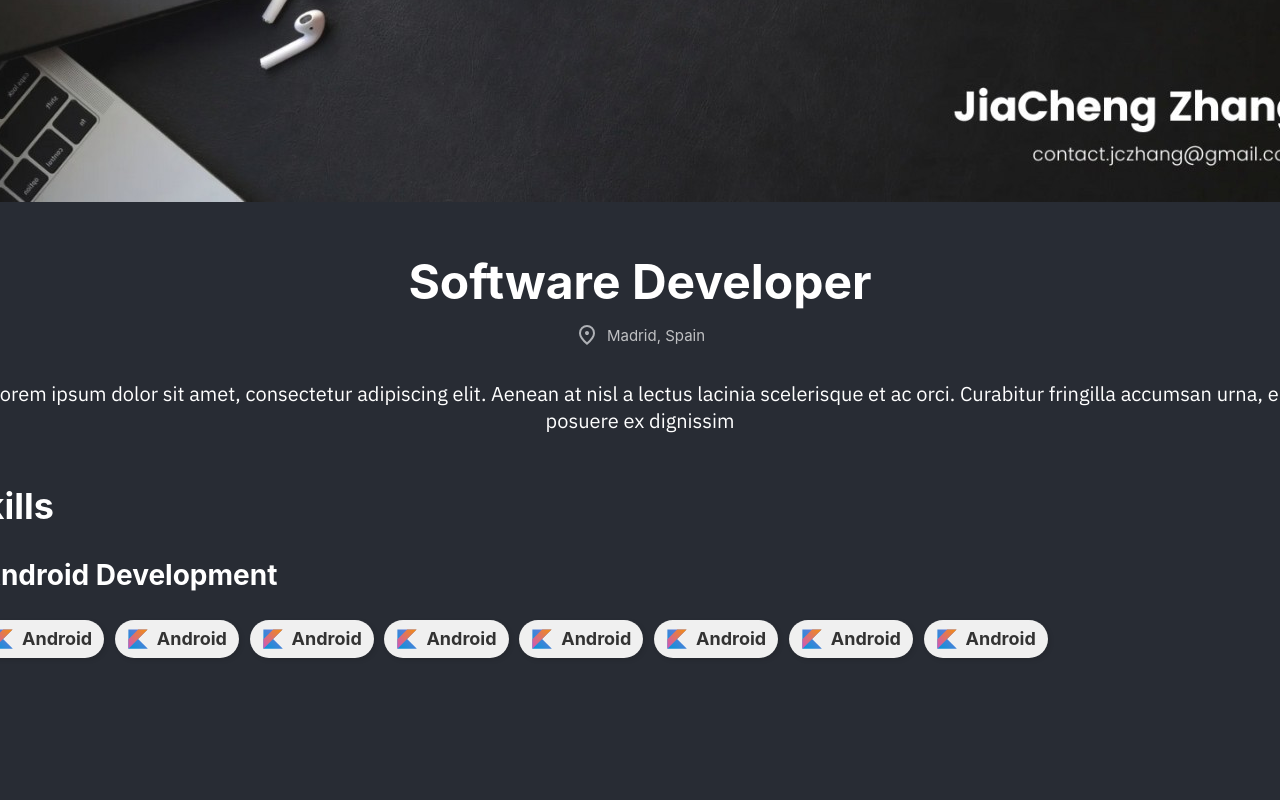
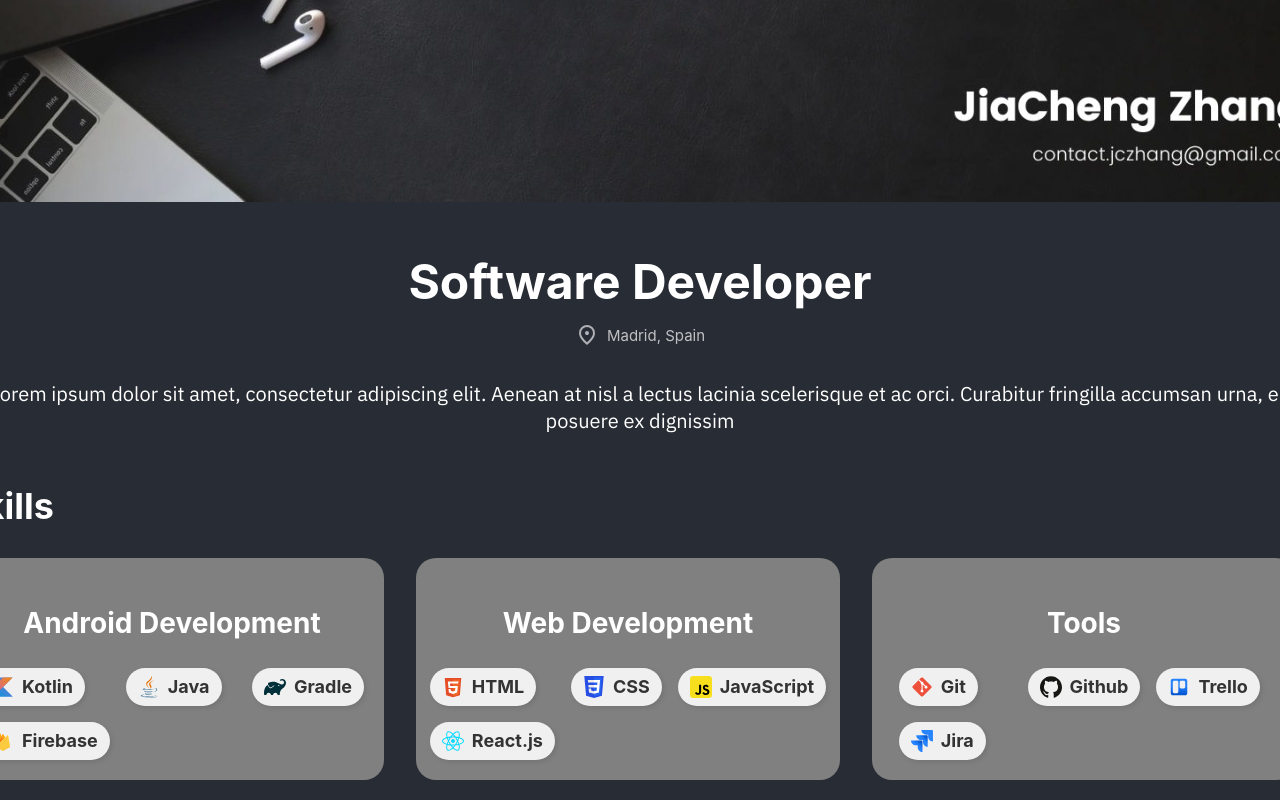
Before and after one commit to JiaChengZhang14/jczhang.github.io, a React (Create React App) app: page / in a window 1280 px wide. Shown: the part 276-1076 px from the top of the page. Before the commit the page ends 954 px from the top, so only its background shows below. Built offline with nearby package versions, Linux system fonts and the light colour scheme.

Commit message:
Added more skills to the skills section

```diff
--- a/src/components/skills.jsx
+++ b/src/components/skills.jsx
@@ -6,17 +6,33 @@ function Skills() {
     return (
         <section className="skills-section">
             <h2>Skills</h2>
-            <div className='box-indent'>
-                <h3>Android Development</h3>
-                <div className="chip-box">
-                    <SkillChip image='/icons/kotlin-svgrepo-com.svg' text='Android' />
-                    <SkillChip image='/icons/kotlin-svgrepo-com.svg' text='Android' />
-                    <SkillChip image='/icons/kotlin-svgrepo-com.svg' text='Android' />
-                    <SkillChip image='/icons/kotlin-svgrepo-com.svg' text='Android' />
-                    <SkillChip image='/icons/kotlin-svgrepo-com.svg' text='Android' />
-                    <SkillChip image='/icons/kotlin-svgrepo-com.svg' text='Android' />
-                    <SkillChip image='/icons/kotlin-svgrepo-com.svg' text='Android' />
-                    <SkillChip image='/icons/kotlin-svgrepo-com.svg' text='Android' />
+            <div className='skills-box'>
+                <div className='skills-box__skill-card'>
+                    <h3>Android Development</h3>
+                    <div className="chip-box">
+                        <SkillChip image='/icons/kotlin-svgrepo-com.svg' text='Kotlin' />
+                        <SkillChip image='/icons/java-svgrepo-com.svg' text='Java' />
+                        <SkillChip image='\icons\gradle-svgrepo-com.svg' text='Gradle' />
+                        <SkillChip image='\icons\firebase-svgrepo-com.svg' text='Firebase' />
+                    </div>
+                </div>
+                <div className='skills-box__skill-card'>
+                    <h3>Web Development</h3>
+                    <div className="chip-box">
+                        <SkillChip image='\icons\html-5-svgrepo-com.svg' text='HTML' />
+                        <SkillChip image='\icons\css3-svgrepo-com.svg' text='CSS' />
+                        <SkillChip image='\icons\javascript-svgrepo-com.svg' text='JavaScript' />
+                        <SkillChip image='\icons\react-svgrepo-com.svg' text='React.js' />
+                    </div>
+                </div>
+                <div className='skills-box__skill-card'>
+                    <h3>Tools</h3>
+                    <div className="chip-box">
+                        <SkillChip image='\icons\git-svgrepo-com.svg' text='Git' />
+                        <SkillChip image='\icons\github-icon-svgrepo-com.svg' text='Github' />
+                        <SkillChip image='\icons\trello-svgrepo-com.svg' text='Trello' />
+                        <SkillChip image='\icons\jira-svgrepo-com.svg' text='Jira' />
+                    </div>
                 </div>
             </div>
         </section>
--- a/src/styles/skills.css
+++ b/src/styles/skills.css
@@ -1,12 +1,41 @@
 /* skills.css */
-.skills-section {}
+.skills-section {
+    max-width: 1400px;
+}
 
-.box-indent {
-    margin-left: 20px;
+.skills-box {
+    display: grid;
+    grid-template-columns: repeat(3, 1fr);
+    gap: 8px;
 }
 
 .chip-box {
     display: grid;
-    grid-template-columns: repeat(10, 1fr);
-    gap: 8px;
+    grid-template-columns: repeat(3, 1fr);
+    gap: 16px;
 }
+
+
+.skills-box__skill-card {
+    display: flex;
+    flex-direction: column;
+    justify-content: center;
+    align-items: center;
+    background-color: grey;
+    max-width: 24rem;
+    border-radius: 20px;
+    padding: 20px;
+    overflow: hidden;
+    text-align: center;
+}
+
+@media (min-width: 1350px) {
+    .skills-box__skill-card {
+        transition: transform 0.2s ease-in-out;
+
+    }
+
+    .skills-box__skill-card:hover {
+        transform: scale(1.05);
+    }
+}
```
Also changed, not shown: public/icons/android-logo-svgrepo-com.svg (deleted), public/icons/javascript-svgrepo-com.svg (added).
